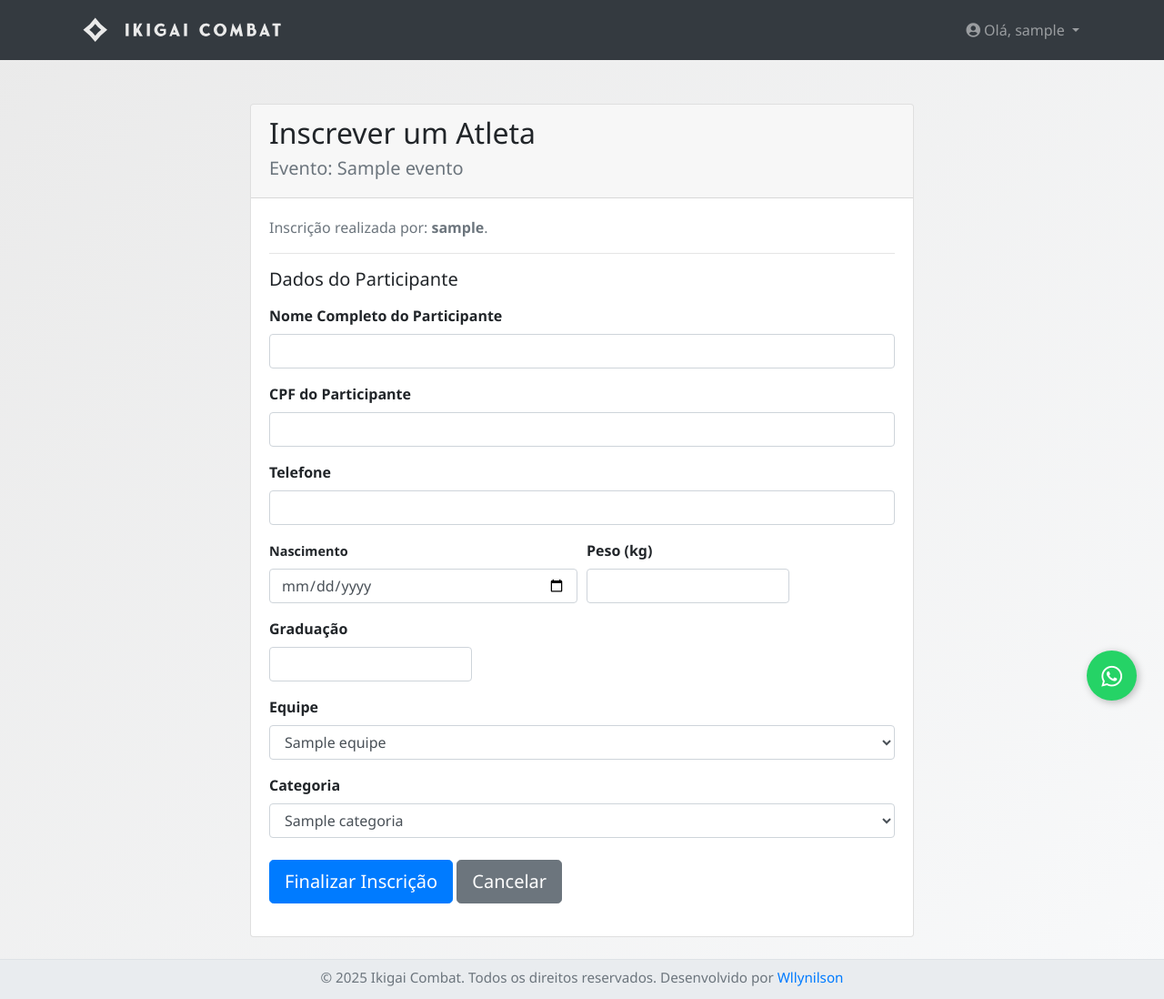
After one commit to wllynilson/ikigai, a Flask app: a page that uses app/templates/inscrever_terceiro.html in a window 1280 px wide. The commit adds this page. Shown: the whole page at 91% size. Run offline with Flask 3, Linux system fonts and the light colour scheme; a user stored in the database is signed in; tables that the repository leaves empty hold one stand-in row (values such as "Sample post"); some libraries are stand-ins or nearby versions.

Commit message:
finaliza a alteração de inscrição de terceiros

```diff
--- a/app/public/forms.py
+++ b/app/public/forms.py
@@ -1,7 +1,9 @@
 # Ficheiro: app/public/forms.py
 from flask_wtf import FlaskForm
 from wtforms import StringField, IntegerField, FloatField, SelectField, SubmitField
-from wtforms.validators import DataRequired, Length, NumberRange
+from wtforms.fields.datetime import DateField
+from wtforms.validators import DataRequired, Length, NumberRange, ValidationError, Optional
+from app.models import Participante
 
 
 class InscricaoEventoForm(FlaskForm):
@@ -10,14 +12,18 @@ class InscricaoEventoForm(FlaskForm):
     submit = SubmitField('Confirmar Minha Inscrição')
 
 class InscricaoTerceiroForm(FlaskForm):
-    """Formulário para um utilizador logado inscrever outra pessoa."""
-    nome_participante = StringField('Nome do Participante', validators=[DataRequired(), Length(max=100)])
-    sobrenome_participante = StringField('Sobrenome', validators=[DataRequired(), Length(max=100)])
-    idade = IntegerField('Idade', validators=[DataRequired(), NumberRange(min=1)])
+    """Formulário para um utilizador logado inscrever um terceiro."""
+    nome_completo = StringField('Nome Completo do Participante', validators=[DataRequired(), Length(max=150)])
+    cpf = StringField('CPF do Participante', validators=[DataRequired()])
+    telefone = StringField('Telefone', validators=[DataRequired()])
+    data_nascimento = DateField('Nascimento', validators=[Optional()])
     peso = FloatField('Peso (kg)', validators=[DataRequired(), NumberRange(min=0)], description="Use ponto como separador decimal, ex: 75.5")
     graduacao = StringField('Graduação', validators=[DataRequired(), Length(max=50)])
-    cpf = StringField('CPF', validators=[DataRequired()])
-    telefone = StringField('Telefone', validators=[DataRequired()])
-    equipe_id = SelectField('Equipe', coerce=int, validators=[DataRequired()])
-    categoria_id = SelectField('Categoria', coerce=int, validators=[DataRequired()])
+    equipe_id = SelectField('Equipe', coerce=int, validators=[DataRequired(message="Por favor, selecione uma equipe.")])
+    categoria_id = SelectField('Categoria', coerce=int, validators=[DataRequired(message="Por favor, selecione uma categoria.")])
     submit = SubmitField('Finalizar Inscrição')
+
+    def validate_cpf(self, cpf):
+        participante = Participante.query.filter_by(cpf=cpf.data).first()
+        if participante:
+            raise ValidationError(f'Um participante com este CPF já existe no sistema com o nome "{participante.nome_completo}".')
--- a/app/routes.py
+++ b/app/routes.py
@@ -10,10 +10,11 @@ from flask_login import login_required, current_user
 
 from app import db
 from app.models import Evento, Categoria, Luta  # Certifique-se que Categoria e Luta estão importados
-from app.models import Inscricao, User
-from app.public.forms import InscricaoEventoForm  # Importa o novo formulário
+from app.models import Inscricao, User, Participante, Equipe
+from app.public.forms import InscricaoEventoForm, InscricaoTerceiroForm  # Importa o novo formulário
 
 public_bp = Blueprint('public', __name__)
+
 
 @public_bp.route('/')
 def index():
@@ -24,6 +25,7 @@ def index():
     return render_template('index.html',
                            eventos=eventos,
                            now=datetime.now())
+
 
 @public_bp.route('/inscrever/<string:slug>', methods=['GET', 'POST'])
 @login_required
@@ -125,9 +127,9 @@ def inscrever_evento(slug):
         # ---return redirect(url_for('public.index'))
 
     return render_template('inscrever_evento.html',
-                         title=f"Inscrição: {evento.nome_evento}",
-                         form=form,
-                         evento=evento)
+                           title=f"Inscrição: {evento.nome_evento}",
+                           form=form,
+                           evento=evento)
 
 
 @public_bp.route('/evento/<string:slug>')
@@ -139,52 +141,53 @@ def detalhe_evento(slug):
 
 @public_bp.route('/evento/<string:slug>/categoria/<int:categoria_id>/chave')
 def visualizar_chave_publica(slug, categoria_id):
-   """Exibe a página pública da chave de competição para uma categoria."""
-   evento = Evento.query.filter_by(slug=slug).first_or_404()
-   categoria = Categoria.query.filter_by(id=categoria_id, evento_id=evento.id).first_or_404()
+    """Exibe a página pública da chave de competição para uma categoria."""
+    evento = Evento.query.filter_by(slug=slug).first_or_404()
+    categoria = Categoria.query.filter_by(id=categoria_id, evento_id=evento.id).first_or_404()
 
-   lutas = Luta.query.filter_by(categoria_id=categoria_id).order_by(Luta.round, Luta.ordem_na_chave).all()
+    lutas = Luta.query.filter_by(categoria_id=categoria_id).order_by(Luta.round, Luta.ordem_na_chave).all()
 
-   if not lutas:
-       flash('A chave para esta categoria ainda não está disponível.', 'info')
-       return redirect(url_for('public.detalhe_evento', slug=slug))
+    if not lutas:
+        flash('A chave para esta categoria ainda não está disponível.', 'info')
+        return redirect(url_for('public.detalhe_evento', slug=slug))
 
-   rounds = defaultdict(list)
-   for luta in lutas:
-       rounds[luta.round].append(luta)
+    rounds = defaultdict(list)
+    for luta in lutas:
+        rounds[luta.round].append(luta)
 
-   # --- NOVA LÓGICA PARA DETERMINAR O PÓDIO ---
-   podio = None
-   if rounds:
-       max_round = max(rounds.keys())
-       lutas_da_ultima_ronda = rounds.get(max_round, [])
+    # --- NOVA LÓGICA PARA DETERMINAR O PÓDIO ---
+    podio = None
+    if rounds:
+        max_round = max(rounds.keys())
+        lutas_da_ultima_ronda = rounds.get(max_round, [])
 
-       # Procura pela final (ordem 1) e pela disputa de 3º lugar (ordem > 1)
-       final = next((l for l in lutas_da_ultima_ronda if l.ordem_na_chave == 1), None)
-       luta_terceiro = next((l for l in lutas_da_ultima_ronda if l.ordem_na_chave > 1), None)
+        # Procura pela final (ordem 1) e pela disputa de 3º lugar (ordem > 1)
+        final = next((l for l in lutas_da_ultima_ronda if l.ordem_na_chave == 1), None)
+        luta_terceiro = next((l for l in lutas_da_ultima_ronda if l.ordem_na_chave > 1), None)
 
-       # Verifica se ambas as lutas decisivas (final e 3º lugar) têm um vencedor
-       if final and final.vencedor_id and luta_terceiro and luta_terceiro.vencedor_id:
-           # Determina o 1º e 2º lugar a partir da final
-           vencedor_final = User.query.get(final.vencedor_id)
-           # O segundo lugar é o competidor que não é o vencedor
-           segundo_lugar = final.competidor1 if final.vencedor_id == final.competidor2_id else final.competidor2
+        # Verifica se ambas as lutas decisivas (final e 3º lugar) têm um vencedor
+        if final and final.vencedor_id and luta_terceiro and luta_terceiro.vencedor_id:
+            # Determina o 1º e 2º lugar a partir da final
+            vencedor_final = User.query.get(final.vencedor_id)
+            # O segundo lugar é o competidor que não é o vencedor
+            segundo_lugar = final.competidor1 if final.vencedor_id == final.competidor2_id else final.competidor2
 
-           # O 3º lugar é o vencedor da outra luta
-           terceiro_lugar = User.query.get(luta_terceiro.vencedor_id)
+            # O 3º lugar é o vencedor da outra luta
+            terceiro_lugar = User.query.get(luta_terceiro.vencedor_id)
 
-           podio = {
-               'primeiro': vencedor_final,
-               'segundo': segundo_lugar,
-               'terceiro': terceiro_lugar
-           }
-   # --- FIM DA LÓGICA DO PÓDIO ---
+            podio = {
+                'primeiro': vencedor_final,
+                'segundo': segundo_lugar,
+                'terceiro': terceiro_lugar
+            }
+    # --- FIM DA LÓGICA DO PÓDIO ---
 
-   return render_template('chave_publica.html',
-                          titulo=f"Chave: {categoria.nome}",
-                          categoria=categoria,
-                          rounds=rounds,
-                          podio=podio)  # Passa o dicionário do pódio para o template
+    return render_template('chave_publica.html',
+                           titulo=f"Chave: {categoria.nome}",
+                           categoria=categoria,
+                           rounds=rounds,
+                           podio=podio)  # Passa o dicionário do pódio para o template
+
 
 @public_bp.route('/pagamento-sucesso')
 def pagamento_sucesso():
@@ -209,4 +212,136 @@ def pagamento_sucesso():
         flash(f'Erro ao verificar pagamento: {e}', 'danger')
 
     return redirect(url_for('public.index'))
+
+
 # A rota de cancelamento não é necessária para o Stripe Checkout, pois o Stripe já lida com isso.
+
+@public_bp.route('/inscrever-terceiro/<string:slug>', methods=['GET', 'POST'])
+@login_required
+def inscrever_terceiro(slug):
+    print("Iniciando inscrição de terceiro")
+    print(f"Dados do formulário: {request.form}")
+
+    evento = Evento.query.filter_by(slug=slug).first_or_404()
+
+    # Verificação se o evento está com vagas disponíveis
+    if evento.numero_vagas <= 0:
+        flash('As inscrições para este evento estão encerradas (vagas esgotadas).', 'warning')
+        return redirect(url_for('public.detalhe_evento', slug=evento.slug))
+
+    form = InscricaoTerceiroForm()
+
+    # Popula os menus dropdown de equipes e categorias
+    form.equipe_id.choices = [(e.id, e.nome_equipe) for e in Equipe.query.order_by('nome_equipe').all()]
+    form.categoria_id.choices = [(c.id, c.nome) for c in evento.categorias]
+
+    if form.validate_on_submit():
+        print("Formulário validado com sucesso")
+
+        try:
+            # Criar novo participante
+            novo_participante = Participante(
+                nome_completo=form.nome_completo.data,
+                cpf=form.cpf.data,
+                telefone=form.telefone.data,
+                data_nascimento=form.data_nascimento.data,
+                peso=form.peso.data,
+                graduacao=form.graduacao.data,
+                equipe_id=form.equipe_id.data
+            )
+
+            db.session.add(novo_participante)
+            db.session.flush()  # Para obter o ID do novo participante
+
+            # Criar nova inscrição
+            nova_inscricao = Inscricao(
+                participante_id=novo_participante.id,
+                categoria_id=form.categoria_id.data,
+                registrado_por_user_id=current_user.id,
+                status='Pendente'
+            )
+
+            if evento.lotes.count() > 0:
+                preco_a_cobrar = evento.preco_atual
+            # Verifica se há um lote de venda ativo
+            if preco_a_cobrar is None:
+                flash('As inscrições para este evento não estão disponíveis no momento (lotes encerrados).', 'warning')
+                return redirect(url_for('public.detalhe_evento', slug=evento.slug))
+
+            db.session.add(nova_inscricao)
+            db.session.flush()
+
+            if evento.preco_atual > 0:
+                try:
+                    # Cria a sessão de checkout no Stripe
+                    checkout_session = stripe.checkout.Session.create(
+                        payment_method_types=['card', 'boleto'],
+                        line_items=[{
+                            'price_data': {
+                                'currency': 'brl',  # Moeda: Real Brasileiro
+                                'product_data': {
+                                    'name': f"Inscrição: {evento.nome_evento}",
+                                    'description': f"Categoria: {nova_inscricao.categoria.nome}",
+                                },
+                                # O preço precisa de ser em centavos!
+                                'unit_amount': int(evento.preco_atual * 100),
+                            },
+                            'quantity': 1,
+                        }],
+                        mode='payment',
+                        # URLs para onde o utilizador será enviado após a ação
+                        success_url=url_for('public.pagamento_sucesso',
+                                            _external=True) + '?session_id={CHECKOUT_SESSION_ID}',
+                        cancel_url=url_for('public.detalhe_evento', slug=evento.slug, _external=True),
+                        # Metadados para sabermos qual inscrição foi paga
+                        metadata={
+                            'inscricao_id': nova_inscricao.id
+                        }
+                    )
+                    # Redireciona o utilizador para a página de pagamento do Stripe
+                    return redirect(checkout_session.url, code=303)
+
+                except Exception as e:
+                    flash(f"Ocorreu um erro ao comunicar com o sistema de pagamento: {e}", "danger")
+                    return redirect(url_for('public.detalhe_evento', slug=evento.slug))
+            else:
+                # Se for gratuito, a inscrição é aprovada diretamente
+                nova_inscricao.status = 'Aprovada'
+                db.session.commit()
+                flash(f'Inscrição gratuita no evento "{evento.nome_evento}" realizada com sucesso!', 'success')
+
+            return redirect(url_for('public.index'))
+            # --- FIM DA NOVA LÓGICA DO STRIPE ---
+
+        except Exception as e:
+            db.session.rollback()
+            print(f"Erro ao processar inscrição: {str(e)}")
+            flash('Erro ao processar inscrição. Tente novamente.', 'danger')
+
+    # Se não for submissão ou houver erros de validação
+    return render_template('inscrever_terceiro.html', title=f'Inscrever em {evento.nome_evento}', form=form,
+                           evento=evento)
+
+# @public_bp.route('/inscrever-terceiro/<string:slug>', methods=['GET', 'POST'])
+# @login_required
+# def inscrever_terceiro(slug):
+#     evento = Evento.query.get_or_404(slug)
+#     form = InscricaoTerceiroForm()
+#
+#     form.equipe_id.choices = [(e.id, e.nome_equipe) for e in Equipe.query.order_by('nome_equipe').all()]
+#     form.categoria_id.choices = [(c.id, c.nome) for c in evento.categorias]
+#
+#     if form.validate_on_submit():
+#         # ... (a sua lógica de criar o participante e a inscrição fica aqui) ...
+#         # (esta parte só será executada se a validação passar)
+#         flash('Inscrição realizada com sucesso!', 'success')
+#         return redirect(url_for('public.index'))
+#     else:
+#         # LINHA DE DEPURAÇÃO: Se a validação falhar, imprime os erros no console do Flask
+#         if request.method == 'POST':
+#             print("!!! ERROS DE VALIDAÇÃO DO FORMULÁRIO:", form.errors)
+#
+#     return render_template('inscrever_terceiro.html',
+#                            title="Inscrever Outro Atleta",
+#                            form=form,
+#                            evento=evento)
--- /dev/null
+++ b/app/templates/inscrever_terceiro.html
@@ -0,0 +1,83 @@
+{% extends "base.html" %}
+{% block title %}{{ title }}{% endblock %}
+
+{% block content %}
+    <div class="row">
+        <div class="col-md-8 offset-md-2">
+            <div class="card mt-4 mb-4">
+                <div class="card-header">
+                    <h2>Inscrever um Atleta</h2>
+                    <h5 class="text-muted">Evento: {{ evento.nome_evento }}</h5>
+                </div>
+                <div class="card-body">
+                    <p class="text-muted">Inscrição realizada por: <strong>{{ current_user.username }}</strong>.</p>
+                    <hr>
+                    <form method="POST" action="" novalidate>
+                        {{ form.hidden_tag() }}
+                        <h5 class="mb-3">Dados do Participante</h5>
+
+                        <div class="form-group">
+                            {{ form.nome_completo.label(class="font-weight-bold") }}
+                            {{ form.nome_completo(class="form-control" + (" is-invalid" if form.nome_completo.errors else "")) }}
+                            {% for error in form.nome_completo.errors %}
+                                <div class="invalid-feedback">{{ error }}</div>{% endfor %}
+                        </div>
+
+                        <div class="form-group">
+                            {{ form.cpf.label(class="font-weight-bold") }}
+                            {{ form.cpf(class="form-control" + (" is-invalid" if form.cpf.errors else "")) }}
+                            {% for error in form.cpf.errors %}
+                                <div class="invalid-feedback">{{ error }}</div>{% endfor %}
+                        </div>
+
+                        <div class="form-group">
+                            {{ form.telefone.label(class="font-weight-bold") }}
+                            {{ form.telefone(class="form-control" + (" is-invalid" if form.telefone.errors else "")) }}
+                            {% for error in form.telefone.errors %}
+                                <div class="invalid-feedback">{{ error }}</div>{% endfor %}
+                        </div>
+
+                        <div class="form-row">
+                             <div class="col-md-6">
+                                {{ form.data_nascimento.label(class="form-label fw-semibold") }}
+                                {{ form.data_nascimento(class="form-control", placeholder="DD/MM/AAAA") }}
+                            </div>
+                            <div class="form-group col-md-4">
+                                {{ form.peso.label(class="font-weight-bold") }}
+                                {{ form.peso(class="form-control" + (" is-invalid" if form.peso.errors else "")) }}
+                                {% for error in form.peso.errors %}
+                                    <div class="invalid-feedback">{{ error }}</div>{% endfor %}
+                            </div>
+                            <div class="form-group col-md-4">
+                                {{ form.graduacao.label(class="font-weight-bold") }}
+                                {{ form.graduacao(class="form-control" + (" is-invalid" if form.graduacao.errors else "")) }}
+                                {% for error in form.graduacao.errors %}
+                                    <div class="invalid-feedback">{{ error }}</div>{% endfor %}
+                            </div>
+                        </div>
+
+                        <div class="form-group">
+                            {{ form.equipe_id.label(class="font-weight-bold") }}
+                            {{ form.equipe_id(class="form-control" + (" is-invalid" if form.equipe_id.errors else "")) }}
+                            {% for error in form.equipe_id.errors %}
+                                <div class="invalid-feedback">{{ error }}</div>{% endfor %}
+                        </div>
+
+                        <div class="form-group">
+                            {{ form.categoria_id.label(class="font-weight-bold") }}
+                            {{ form.categoria_id(class="form-control" + (" is-invalid" if form.categoria_id.errors else "")) }}
+                            {% for error in form.categoria_id.errors %}
+                                <div class="invalid-feedback">{{ error }}</div>{% endfor %}
+                        </div>
+
+                        <div class="form-group mt-4">
+                            {{ form.submit(class="btn btn-primary btn-lg") }}
+                            <a href="{{ url_for('public.detalhe_evento', slug=evento.slug) }}"
+                               class="btn btn-secondary btn-lg">Cancelar</a>
+                        </div>
+                    </form>
+                </div>
+            </div>
+        </div>
+    </div>
+{% endblock %}
```
Also changed, not shown: app/templates/detalhe_evento.html (+7 -3 lines).
